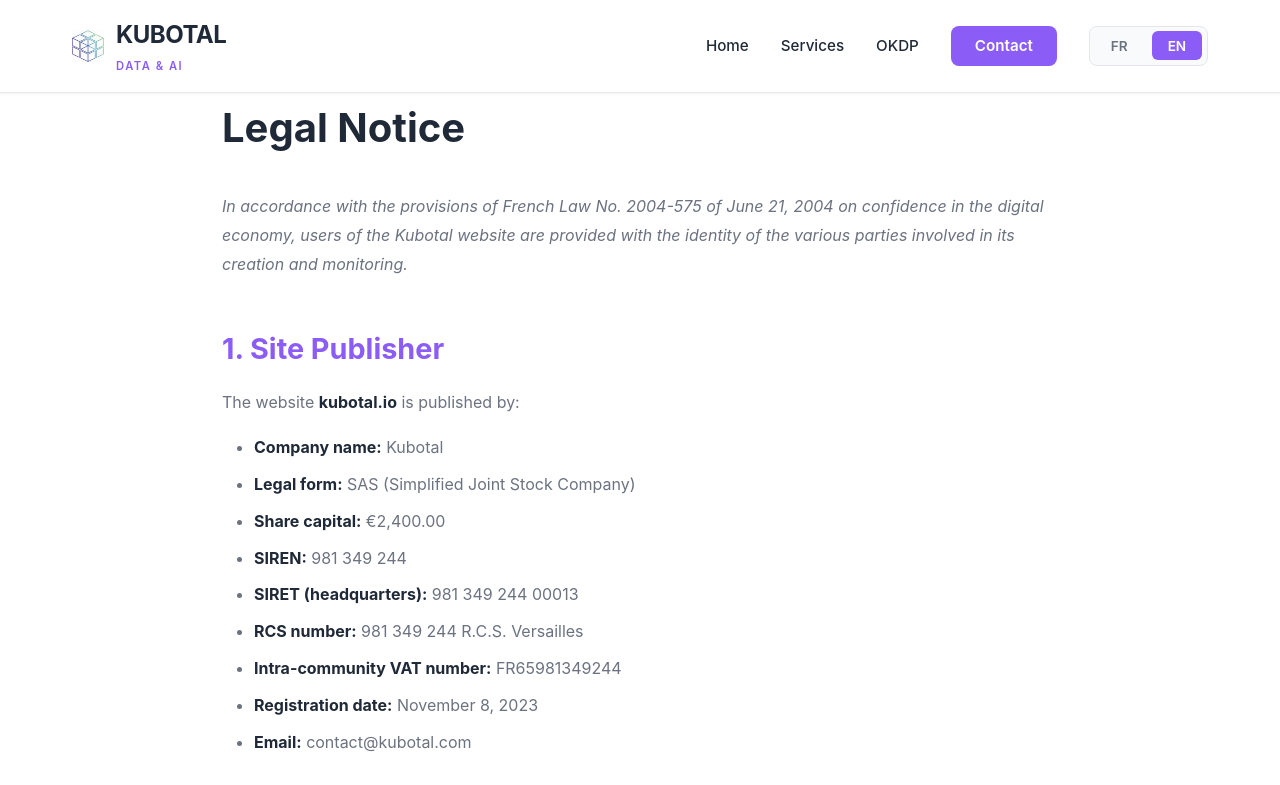
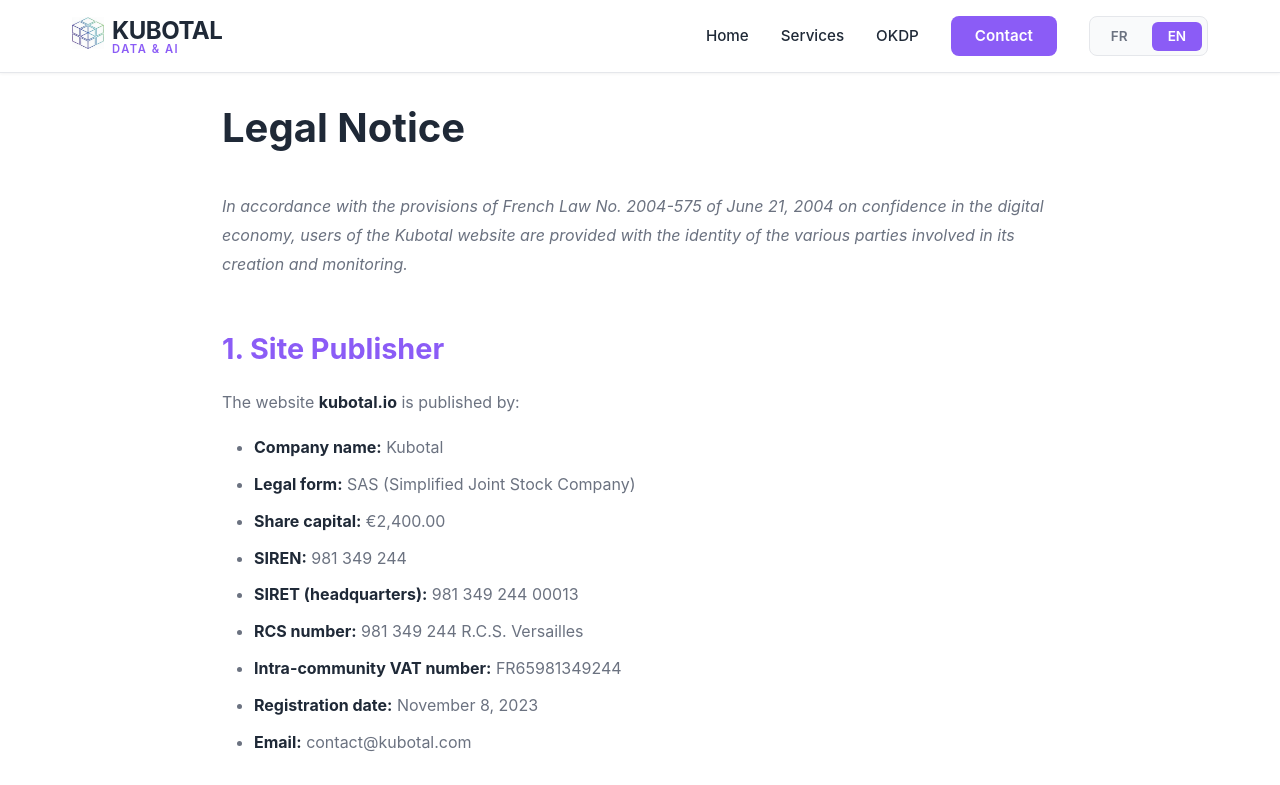
Before and after one commit to kubotal/kubotal.io, a website: page legal-notice.html in a window 1280 px wide. Shown: the top 785 px of the page. Drawn offline with Linux system fonts and the light colour scheme.

Commit message:
Improve logo alignment and update French wording
Logo improvements:
- Reduce gap between cube and text (0.75rem -> 0.5rem)
- Align KUBOTAL text with cube top edge (flex-start)
- Add margin-top: 2px for precise vertical alignment
- Reduce gap between KUBOTAL and DATA & IA (0.2rem -> 0.05rem)
- Add line-height: 1 to eliminate extra vertical spacing

French translation update:
- Change "Contributeur Principal OKDP" to "Principal Contributeur OKDP"
- Update both hero badge and OKDP section badge for consistency

```diff
--- a/i18n.js
+++ b/i18n.js
@@ -12,7 +12,7 @@
         nav_contact: "Contact",
 
         // Hero
-        hero_badge: "Contributeur Principal OKDP",
+        hero_badge: "Principal Contributeur OKDP",
         hero_title_1: "Construisons ensemble",
         hero_title_2: "votre plateforme",
         hero_title_3: "Data & IA",
@@ -39,7 +39,7 @@
         expertise_4_desc: "Moteurs de requêtes performants pour l'analyse de vos données",
 
         // OKDP
-        okdp_badge: "Contributeur Principal",
+        okdp_badge: "Principal Contributeur",
         okdp_title: "OKDP - Open Kubernetes Data Platform",
         okdp_lead: "Nous sommes fiers d'être parmi les contributeurs principaux du projet OKDP, la plateforme de données open-source et cloud-native de référence.",
         okdp_feature_1_title: "Open Source",
--- a/style.css
+++ b/style.css
@@ -105,8 +105,8 @@
 
 .logo {
     display: flex;
-    align-items: center;
-    gap: 0.75rem;
+    align-items: flex-start;
+    gap: 0.5rem;
     flex-direction: row;
 }
 
@@ -120,7 +120,8 @@
 .logo-content {
     display: flex;
     flex-direction: column;
-    gap: 0.2rem;
+    gap: 0.05rem;
+    margin-top: 2px;
 }
 
 .logo-text {
@@ -128,6 +129,7 @@
     font-size: 1.5rem;
     font-weight: 700;
     letter-spacing: -0.5px;
+    line-height: 1;
 }
 
 .logo-tagline {
@@ -136,6 +138,7 @@
     text-transform: uppercase;
     letter-spacing: 1.5px;
     font-weight: 600;
+    line-height: 1;
 }
 
 .nav-right {
```
